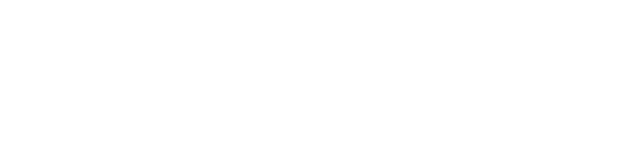
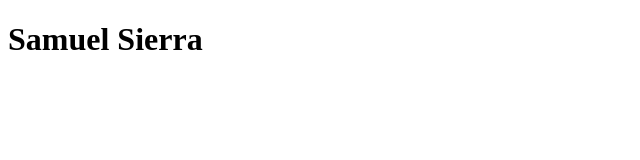
Before and after one commit to Gabrielrmr/Law-Firm-Webflow, a plain HTML site: page html/cases.html in a window 1280 px wide. Shown: the whole page, without its empty margins (0-640 px from the left). Drawn offline with Linux system fonts and the light colour scheme.

Commit message:
Agregué h1

```diff
--- a/html/cases.html
+++ b/html/cases.html
@@ -5,6 +5,6 @@
     <title>Cases</title>
 </head>
 <body>
-
+    <h1>Samuel Sierra</h1>
 </body>
 </html>
```
